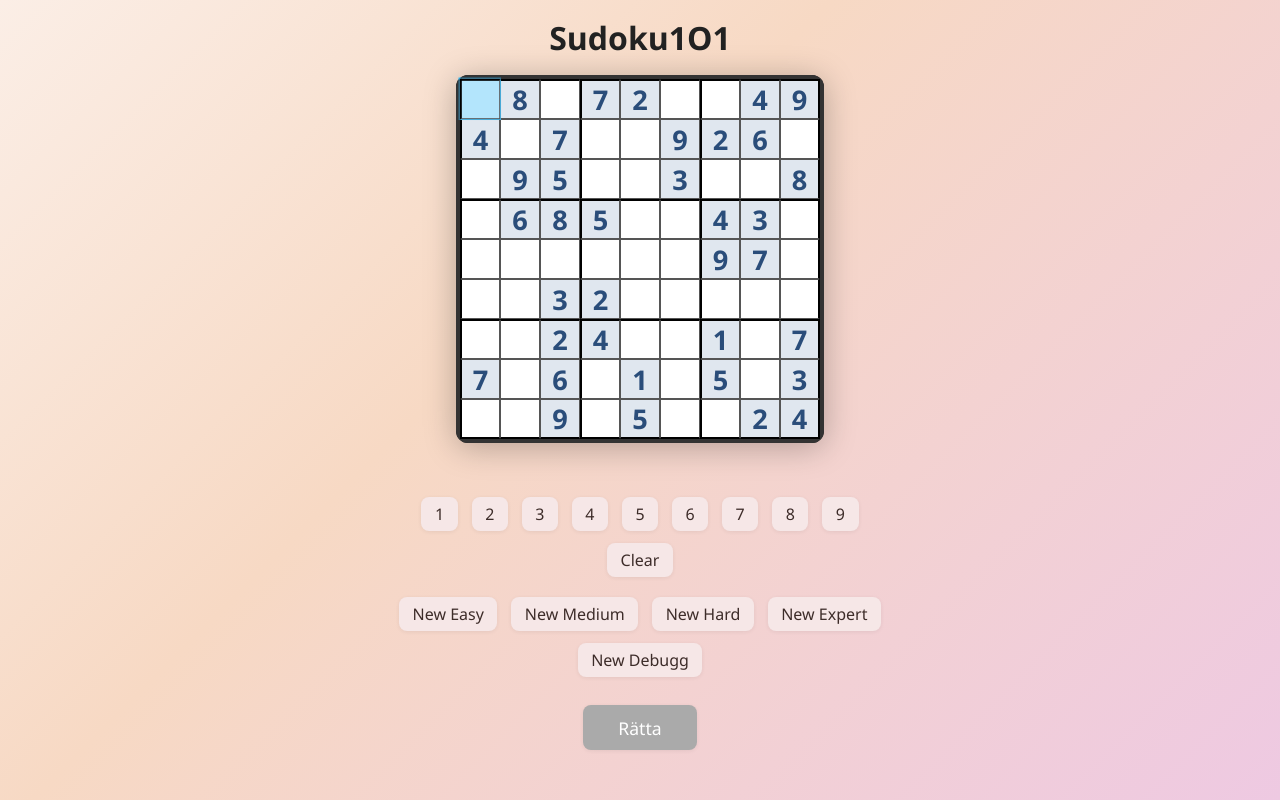
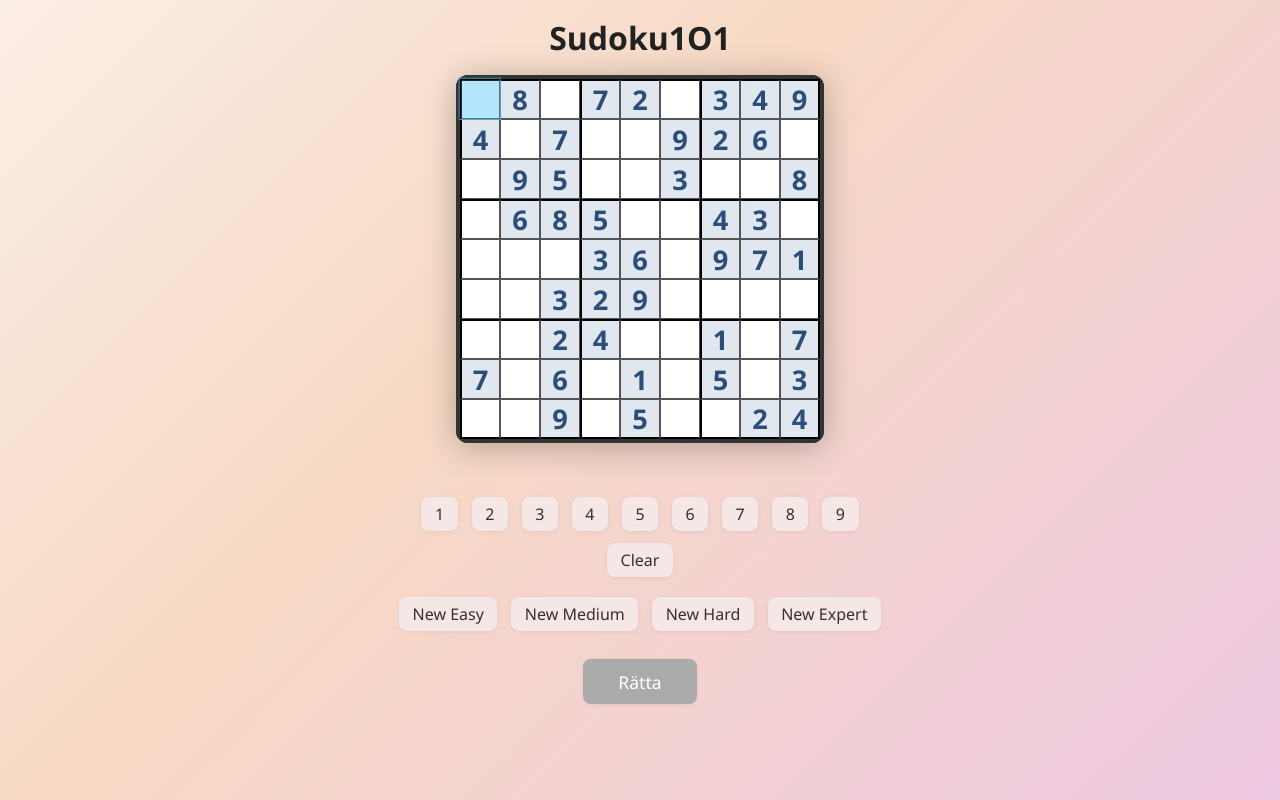
Before and after one commit to kimpabooy/sudoku1O1, a React (Vite) app: page / in a window 1280 px wide. Built offline with nearby package versions, Linux system fonts and the light colour scheme.

Commit message:
Update puzzle generation difficulty levels and clean up unused button in Controls

```diff
--- a/src/App.jsx
+++ b/src/App.jsx
@@ -94,7 +94,6 @@ export default function App() {
               }}
             >
               Tyvärr, något är fel.
-              <p>Kom ihåg: I sudoku finns ingen finns bara siffrorna 1-9</p>
             </div>
           )}
         </div>
--- a/src/components/Controls.jsx
+++ b/src/components/Controls.jsx
@@ -72,7 +72,7 @@ export default function Controls({ game, setGame, startNew }) {
         <button onClick={() => startNew("medium")}>New Medium</button>
         <button onClick={() => startNew("hard")}>New Hard</button>
         <button onClick={() => startNew("expert")}>New Expert</button>
-        <button onClick={() => startNew("debugg")}>New Debugg</button>
+        {/* <button onClick={() => startNew("debugg")}>New Debugg</button> */}
       </div>
     </div>
   );
--- a/src/sudoku/engine.js
+++ b/src/sudoku/engine.js
@@ -53,11 +53,11 @@ export function generatePuzzle(difficulty = "medium") {
         }
         const puzzle = solution.map((row) => row.slice());
         let removals;
-        if (difficulty === "easy") removals = 36;
-        else if (difficulty === "medium") removals = 45;
-        else if (difficulty === "hard") removals = 54;
-        else if (difficulty === "expert") removals = 60;
-        else removals = 45;
+        if (difficulty === "easy") removals = 25;
+        else if (difficulty === "medium") removals = 40;
+        else if (difficulty === "hard") removals = 55;
+        else if (difficulty === "expert") removals = 70;
+        else removals = 40;
         const positions = Array.from({ length: 81 }, (_, i) => i);
         for (let i = positions.length - 1; i > 0; i--) {
             const j = Math.floor(Math.random() * (i + 1));
```
